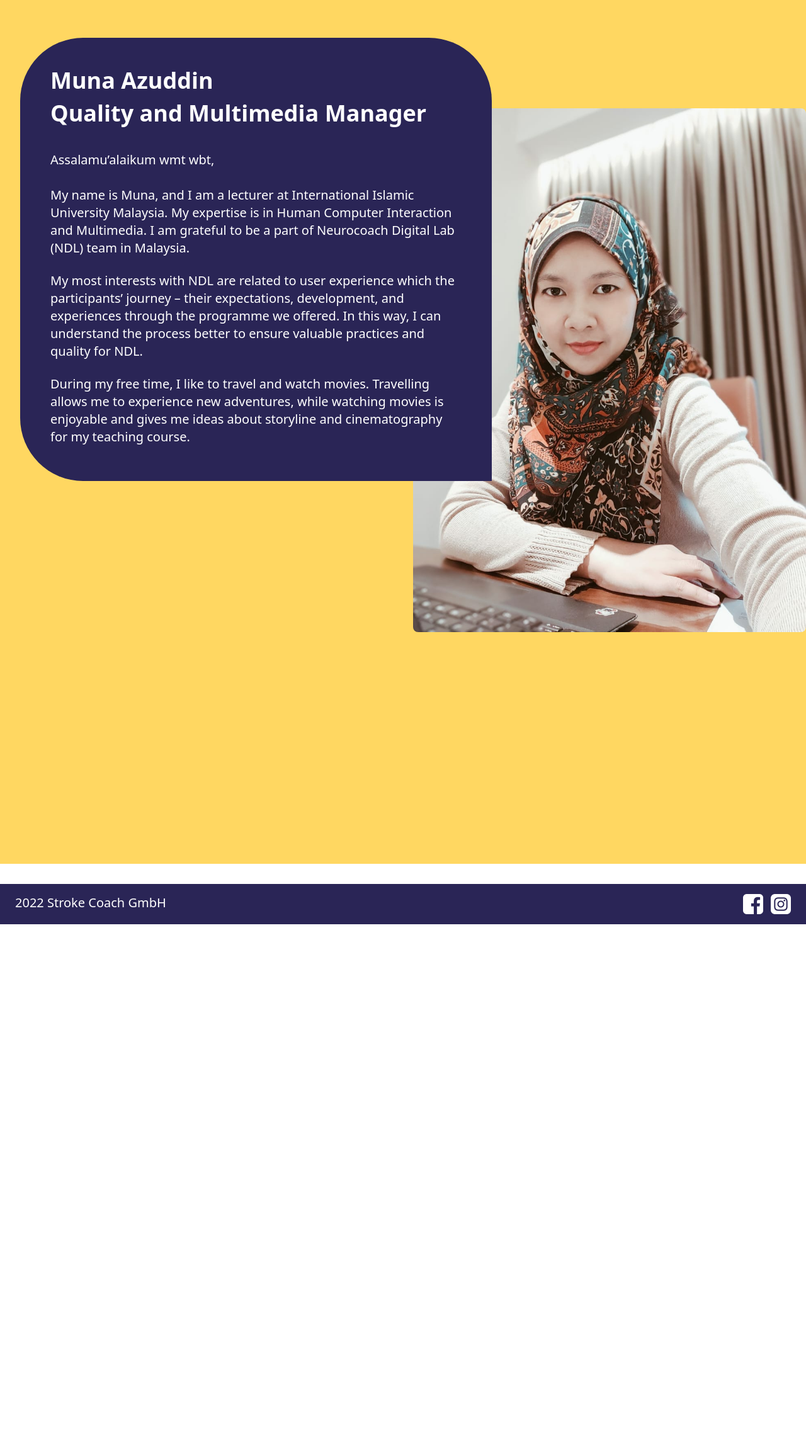
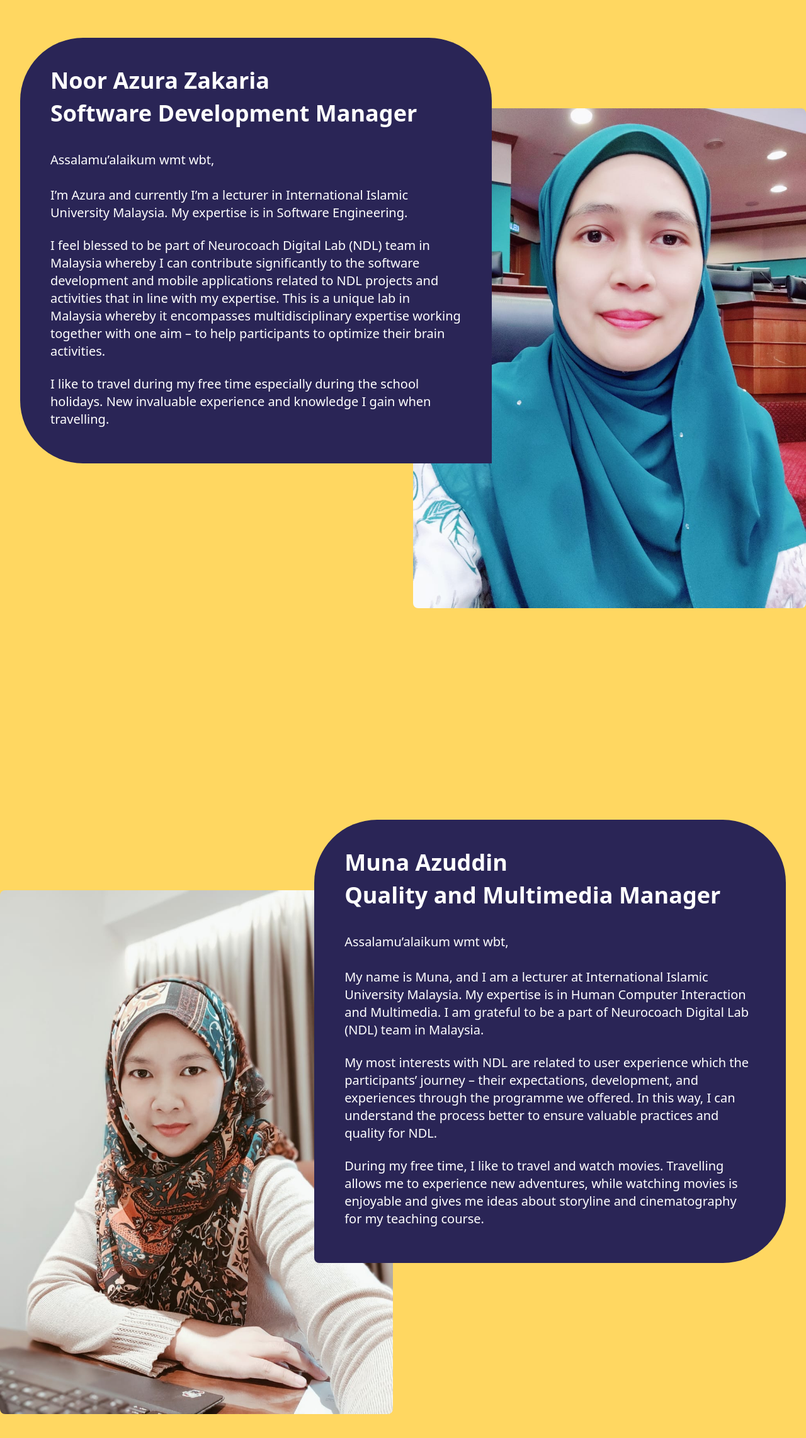
Before and after one commit to TahmidTaki/strokecoach, a website: page about-us.html in a window 1280 px wide. Shown: the part 1928-4212 px from the top of the page at 63% size. Before the commit the page ends 3396 px from the top, so only its background shows below. Drawn offline with Linux system fonts and the light colour scheme.

Commit message:
added team member

```diff
--- a/about-us.html
+++ b/about-us.html
@@ -138,11 +138,70 @@
             </div>
         </div>
 
+        <!-- muna large screen  -->
         <div class="py-52 hidden lg:flex justify-end">
             <div class="w-full pl-8">
                 <div class="grid grid-cols-10 justify-items-end">
                     <div class="row-span-full col-start-1 col-span-6  self-start p-12 -mt-28 text-white bg-blued z-20"
                         id="blue-right">
+                        <h1 class="text-4xl font-bold mt-0 mb-3">Noor Azura Zakaria</h1>
+                        <h1 class="text-4xl font-semibold mt-0 mb-10">Software Development Manager</h1>
+                        <p class="mb-6 text-xl">Assalamu’alaikum wmt wbt,
+                            <br><br>
+                            I’m Azura and currently I’m a lecturer in International Islamic University Malaysia. My
+                            expertise is in Software Engineering.
+                        </p>
+                        <p class="mb-6  text-xl">I feel blessed to be part of Neurocoach Digital Lab (NDL) team in
+                            Malaysia whereby I can contribute significantly to the software development and mobile
+                            applications related to NDL projects and activities that in line with my expertise. This is
+                            a unique lab in Malaysia whereby it encompasses multidisciplinary expertise working together
+                            with one aim – to help participants to optimize their brain activities.</p>
+                        <p class="mb-2  text-xl">I like to travel during my free time especially during the school
+                            holidays. New invaluable experience and knowledge I gain when travelling. </p>
+
+                    </div>
+                    <div class="row-span-full col-span-5 self-center col-end-11  z-10">
+                        <img class="object-cover rounded-lg" src="files/team/strokecoach_team_azura.jpeg" alt="">
+                    </div>
+                    <!-- <div class="clear-both"></div> -->
+                </div>
+            </div>
+        </div>
+
+        <!-- mobile dr azura  -->
+
+        <div class="lg:hidden text-blued mt-10">
+            <img class="object-cover rounded-lg h-screen" src="files/team/strokecoach_team_azura.jpeg" alt="">
+            <div class="pl-1 mt-3">
+                <h1 class="text-4xl font-bold mt-0 mb-3">Noor Azura Zakaria</h1>
+                <h1 class="text-4xl font-semibold mt-0 mb-10">Software Development Manager</h1>
+                <p class="mb-6 text-xl">Assalamu’alaikum wmt wbt,
+                    <br><br>
+                    I’m Azura and currently I’m a lecturer in International Islamic University Malaysia. My expertise is
+                    in Software Engineering.
+                </p>
+                <p class="mb-6  text-xl">I feel blessed to be part of Neurocoach Digital Lab (NDL) team in Malaysia
+                    whereby I can contribute significantly to the software development and mobile applications related
+                    to NDL projects and activities that in line with my expertise. This is a unique lab in Malaysia
+                    whereby it encompasses multidisciplinary expertise working together with one aim – to help
+                    participants to optimize their brain activities.</p>
+                <p class="mb-2  text-xl">I like to travel during my free time especially during the school holidays. New
+                    invaluable experience and knowledge I gain when travelling. </p>
+            </div>
+        </div>
+
+        <!-- dr azura info end  -->
+
+
+        <!-- muna large screen  -->
+        <div class="py-60 hidden lg:block">
+            <div class="w-full pr-8">
+                <div class="grid grid-cols-10">
+                    <div class="row-span-full col-start-1 col-span-5 self-center">
+                        <img class="object-cover rounded-lg" src="files/team/strokecoach_team_muna.jpeg" alt="">
+                    </div>
+                    <div class="row-span-full col-span-6 col-end-11 self-start p-12 -mt-28 text-white bg-blued rounded-lg"
+                        id="blue-left">
                         <h1 class="text-4xl font-bold mt-0 mb-3">Muna Azuddin</h1>
                         <h1 class="text-4xl font-semibold mt-0 mb-10">Quality and Multimedia Manager</h1>
                         <p class="mb-6 text-xl">Assalamu’alaikum wmt wbt,
@@ -162,19 +221,15 @@
                             adventures, while watching movies is enjoyable and gives me ideas about storyline and
                             cinematography
                             for my teaching course. </p>
-
                     </div>
-                    <div class="row-span-full col-span-5 self-center col-end-11  z-10">
-                        <img class="object-cover rounded-lg" src="files/team/strokecoach_team_muna.jpeg" alt="">
-                    </div>
-                    <!-- <div class="clear-both"></div> -->
                 </div>
             </div>
         </div>
 
-        <!-- mobile dr muna  -->
-
-        <div class="lg:hidden text-blued mt-10">
+        <!-- mobile dr. muna  -->
+        <div class="lg:hidden text-blued">
+            <img class="object-cover rounded-lg h-screen" src="files/team/strokecoach_team_wahab.jpeg" alt="">
+            <div class="pl-1 mt-3">
                 <img class="object-cover rounded-lg h-screen" src="files/team/strokecoach_team_muna.jpeg" alt="">
                 <div class="pl-1 mt-3">
                     <h1 class="text-4xl font-bold mt-0 mb-3">Muna Azuddin</h1>
@@ -198,6 +253,9 @@
                         for my teaching course. </p>
                 </div>
             </div>
+        </div>
+
+
     </div>
 
     <footer>
@@ -240,7 +298,8 @@
                     <li class="active"><a href="index.html" class="underline underline-offset-1">Home Page</a></li>
                     <li><a href="#" class="text-inherit hover:underline">Training Program</a></li>
                     <li><a href="#" class="text-inherit hover:underline">Location</a></li>
-                    <li><a href="advanced-training.html" class="text-inherit hover:underline">Advanced Training</a></li>
+                    <li><a href="advanced-training.html" class="text-inherit hover:underline">Advanced Training</a>
+                    </li>
                     <li><a href="about-us.html" class="text-inherit hover:underline">About Us</a></li>
                 </ul>
             </div>
```
Also changed, not shown: files/team/strokecoach_team_azura.jpeg (added). Lines whose indentation alone changed are shown as unchanged.
